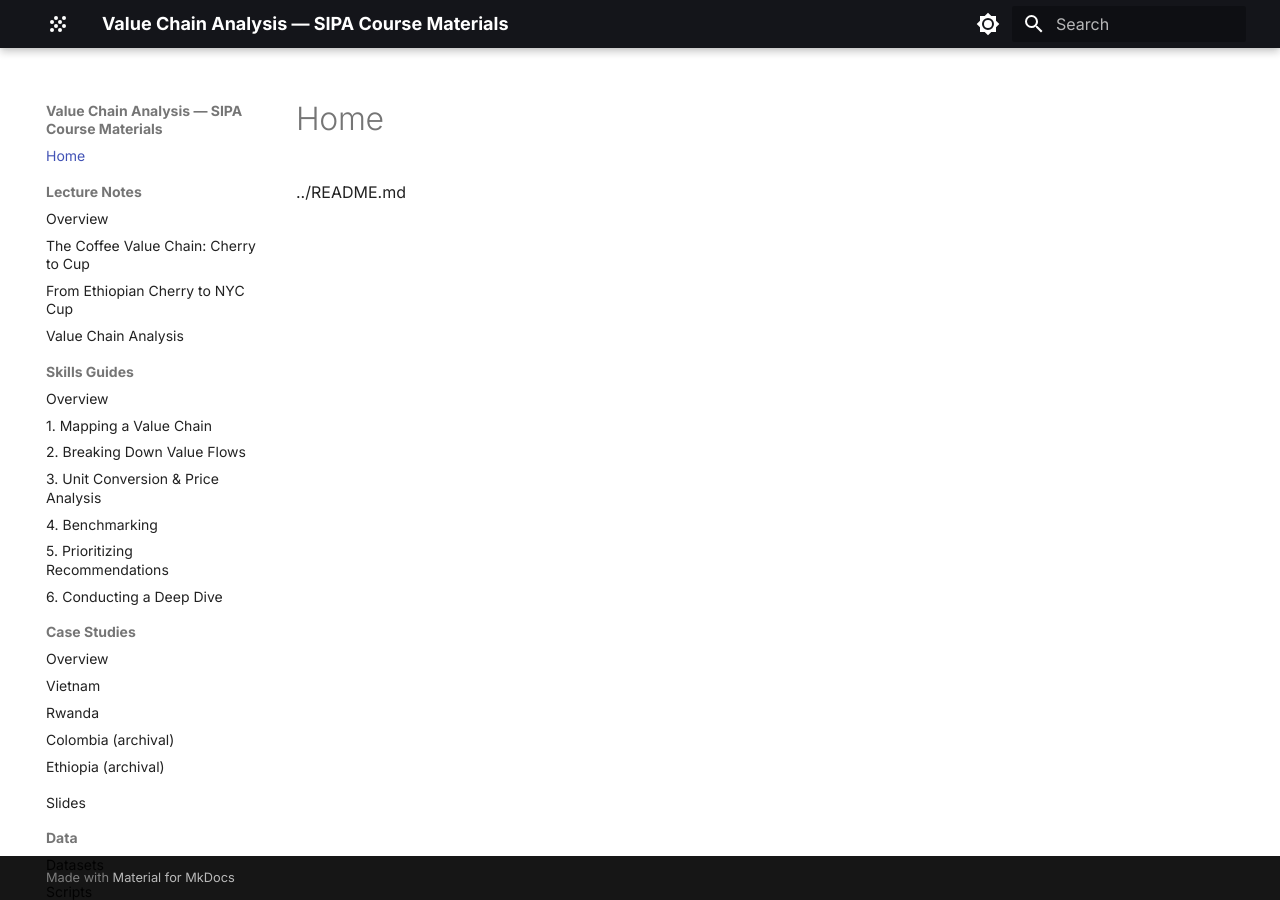
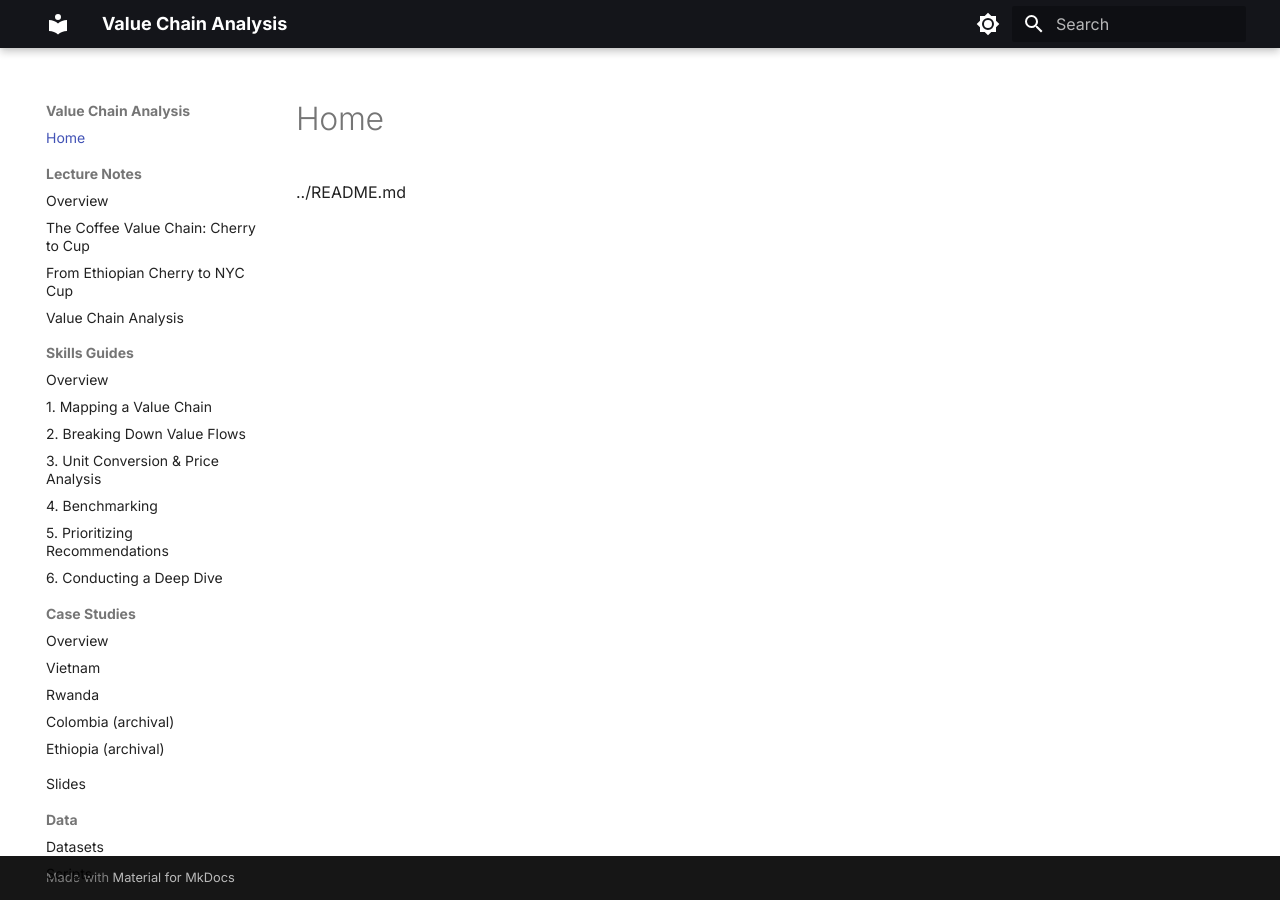
Before and after one commit to ccerv1/value-chain-analysis, an MkDocs documentation site: the page built from site/README.md, in a window 1280 px wide. Built offline with MkDocs 1.6.1 and Material for MkDocs 9.7.7, drawn with Linux system fonts in a browser that asks for light colours.

Commit message:
fix: set site_url and remove custom logo icon
The missing site_url caused asset paths to break on mobile Safari.
Removed the material/grain logo icon that was rendering as giant
unstyled SVG dots. Using default text-only header instead.

Co-Authored-By: Claude Opus 4.6 (1M context) <noreply@anthropic.com>

```diff
--- a/mkdocs.yml
+++ b/mkdocs.yml
@@ -1,6 +1,7 @@
-site_name: "Value Chain Analysis — SIPA Course Materials"
-site_description: "Companion materials for the Value Chain Analysis guest lecture at Columbia SIPA"
+site_name: "Value Chain Analysis"
+site_description: "Course materials for Value Chain Analysis at Columbia SIPA"
 site_author: "Carl Cervone"
+site_url: "https://ccerv1.github.io/value-chain-analysis/"
 
 docs_dir: site
 site_dir: _site
@@ -27,13 +28,9 @@ theme:
     - navigation.sections
     - navigation.expand
     - navigation.top
-    - navigation.indexes
     - toc.integrate
-    - content.tabs.link
     - search.suggest
     - search.highlight
-  icon:
-    logo: material/grain
 
 nav:
   - Home: README.md
```
